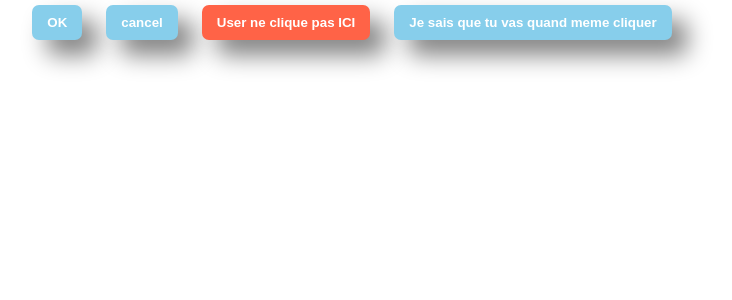
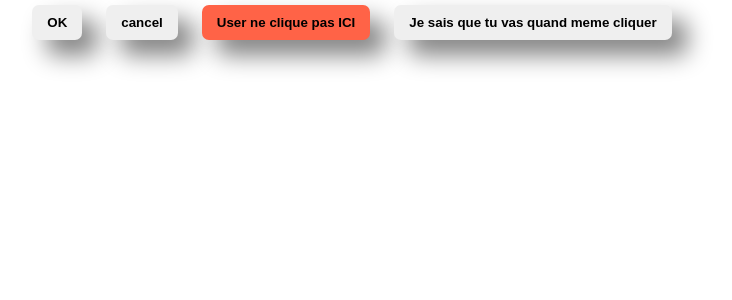
Before and after one commit to champix56/2021_11_17_tjs, a React (Create React App) app: page / in a window 1280 px wide. Shown: the top 300 px of the page, without its empty margins (288-1020 px from the left). Built offline with nearby package versions, Linux system fonts and the light colour scheme.

Commit message:
delete de propriete pour default

```diff
--- a/src/App/components/Button/Button.css
+++ b/src/App/components/Button/Button.css
@@ -1,6 +1,4 @@
 .Button{
-    background-color: skyblue;
-    color: white;
     font-weight: 900;
     padding: 10px 15px;
     border-radius: 7px;
```
